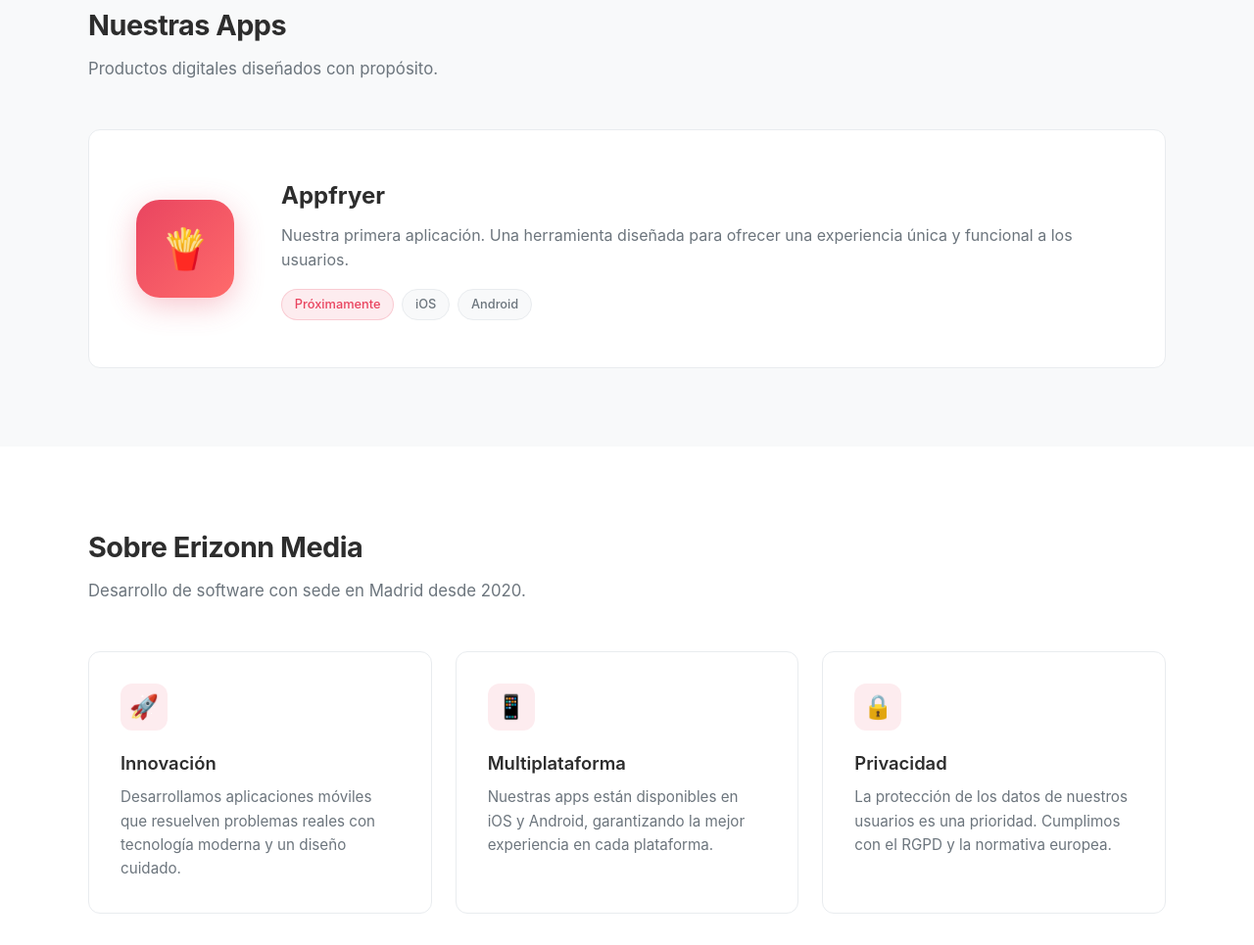
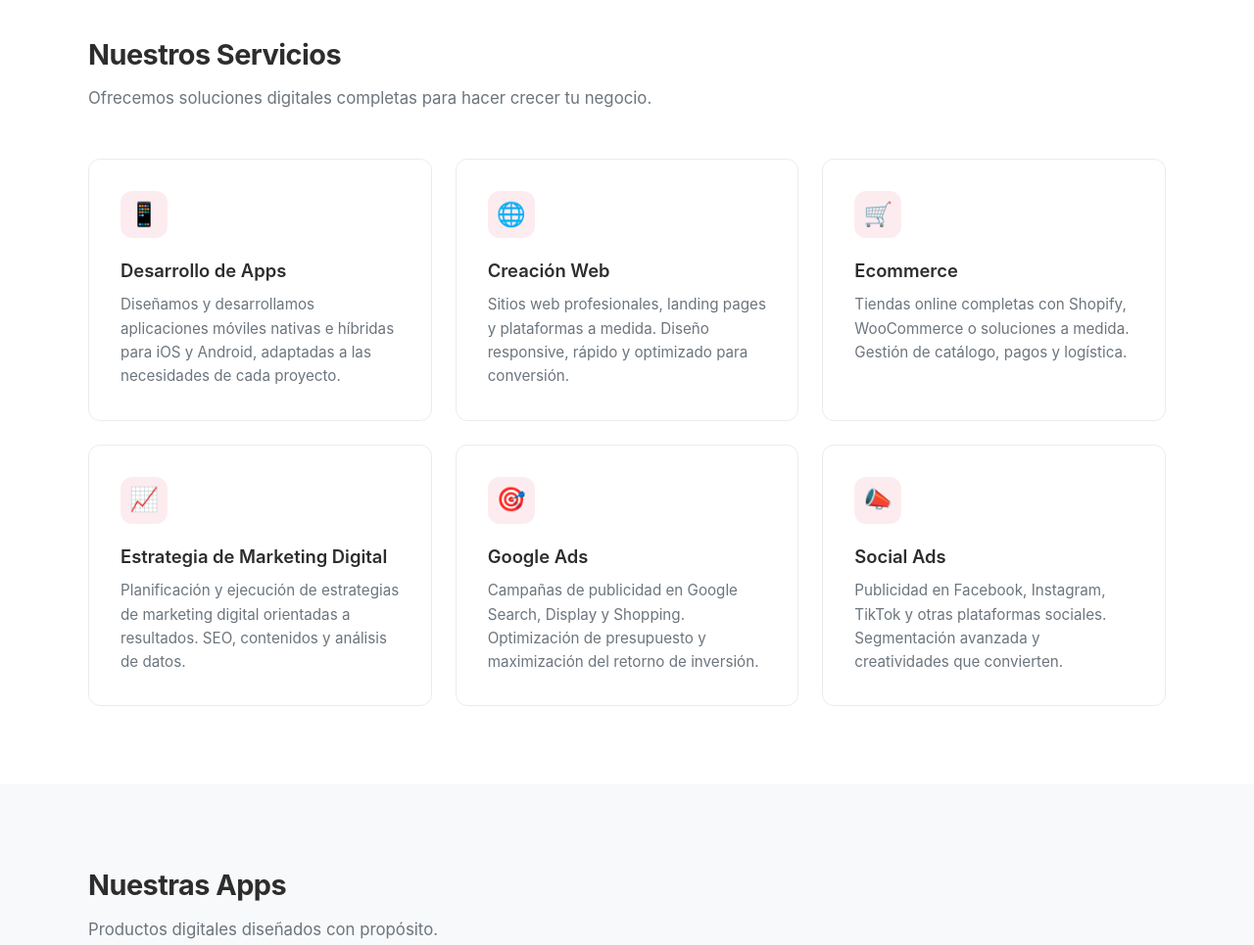
Before and after one commit to tottimilan/erizonn.com, a website: page public/index.html in a window 1280 px wide. Shown: the part 582-1547 px from the top of the page at 98% size. Drawn offline with Linux system fonts and the light colour scheme.

Commit message:
Add services section: web, ecommerce, marketing digital, Google Ads, Social Ads

```diff
--- a/public/index.html
+++ b/public/index.html
@@ -3,8 +3,8 @@
 <head>
   <meta charset="UTF-8">
   <meta name="viewport" content="width=device-width, initial-scale=1.0">
-  <title>Erizonn — Estudio de Desarrollo de Apps</title>
-  <meta name="description" content="Erizonn Media es un estudio de desarrollo de aplicaciones móviles con sede en Madrid. Creamos experiencias digitales innovadoras desde 2020.">
+  <title>Erizonn — Agencia Digital y Desarrollo de Apps</title>
+  <meta name="description" content="Erizonn Media es una agencia digital con sede en Madrid. Desarrollo de apps, creación web, ecommerce, marketing digital y publicidad online desde 2020.">
   <link rel="stylesheet" href="/css/style.css">
 </head>
 <body>
@@ -13,6 +13,7 @@
     <div class="nav-inner">
       <a href="/" class="nav-logo">erizonn<span>.</span></a>
       <ul class="nav-links" id="navLinks">
+        <li><a href="/#services">Servicios</a></li>
         <li><a href="/#apps">Apps</a></li>
         <li><a href="/#about">Sobre nosotros</a></li>
         <li><a href="/support.html">Soporte</a></li>
@@ -26,9 +27,49 @@
   </nav>
 
   <section class="hero">
-    <div class="hero-badge">Estudio de apps — Madrid, España</div>
-    <h1>Creamos apps que <span>importan</span></h1>
-    <p>Erizonn Media es un estudio de desarrollo de aplicaciones móviles. Diseñamos y construimos productos digitales desde 2020.</p>
+    <div class="hero-badge">Agencia digital — Madrid, España</div>
+    <h1>Soluciones digitales que <span>impulsan</span> tu negocio</h1>
+    <p>Erizonn Media es una agencia digital especializada en desarrollo de apps, creación web, ecommerce y marketing digital. Desde 2020 ayudamos a empresas a crecer en el entorno digital.</p>
+  </section>
+
+  <section class="section" id="services" style="background: var(--card-bg);">
+    <div class="section-inner">
+      <h2 class="section-title">Nuestros Servicios</h2>
+      <p class="section-subtitle">Ofrecemos soluciones digitales completas para hacer crecer tu negocio.</p>
+
+      <div class="cards">
+        <div class="card">
+          <div class="card-icon">📱</div>
+          <h3>Desarrollo de Apps</h3>
+          <p>Diseñamos y desarrollamos aplicaciones móviles nativas e híbridas para iOS y Android, adaptadas a las necesidades de cada proyecto.</p>
+        </div>
+        <div class="card">
+          <div class="card-icon">🌐</div>
+          <h3>Creación Web</h3>
+          <p>Sitios web profesionales, landing pages y plataformas a medida. Diseño responsive, rápido y optimizado para conversión.</p>
+        </div>
+        <div class="card">
+          <div class="card-icon">🛒</div>
+          <h3>Ecommerce</h3>
+          <p>Tiendas online completas con Shopify, WooCommerce o soluciones a medida. Gestión de catálogo, pagos y logística.</p>
+        </div>
+        <div class="card">
+          <div class="card-icon">📈</div>
+          <h3>Estrategia de Marketing Digital</h3>
+          <p>Planificación y ejecución de estrategias de marketing digital orientadas a resultados. SEO, contenidos y análisis de datos.</p>
+        </div>
+        <div class="card">
+          <div class="card-icon">🎯</div>
+          <h3>Google Ads</h3>
+          <p>Campañas de publicidad en Google Search, Display y Shopping. Optimización de presupuesto y maximización del retorno de inversión.</p>
+        </div>
+        <div class="card">
+          <div class="card-icon">📣</div>
+          <h3>Social Ads</h3>
+          <p>Publicidad en Facebook, Instagram, TikTok y otras plataformas sociales. Segmentación avanzada y creatividades que convierten.</p>
+        </div>
+      </div>
+    </div>
   </section>
 
   <section class="section" id="apps">
@@ -50,30 +91,12 @@
     </div>
   </section>
 
-  <section class="section" id="about" style="background: var(--card-bg);">
+  <section class="section" id="about">
     <div class="section-inner">
       <h2 class="section-title">Sobre Erizonn Media</h2>
-      <p class="section-subtitle">Desarrollo de software con sede en Madrid desde 2020.</p>
+      <p class="section-subtitle">Agencia digital con sede en Madrid desde 2020. Combinamos tecnología, diseño y estrategia para ofrecer soluciones digitales completas a empresas de todos los tamaños.</p>
 
-      <div class="cards">
-        <div class="card">
-          <div class="card-icon">🚀</div>
-          <h3>Innovación</h3>
-          <p>Desarrollamos aplicaciones móviles que resuelven problemas reales con tecnología moderna y un diseño cuidado.</p>
-        </div>
-        <div class="card">
-          <div class="card-icon">📱</div>
-          <h3>Multiplataforma</h3>
-          <p>Nuestras apps están disponibles en iOS y Android, garantizando la mejor experiencia en cada plataforma.</p>
-        </div>
-        <div class="card">
-          <div class="card-icon">🔒</div>
-          <h3>Privacidad</h3>
-          <p>La protección de los datos de nuestros usuarios es una prioridad. Cumplimos con el RGPD y la normativa europea.</p>
-        </div>
-      </div>
-
-      <div class="info-grid" style="margin-top: 3rem;">
+      <div class="info-grid" style="margin-top: 2rem;">
         <div class="info-item">
           <dt>Razón Social</dt>
           <dd>Erizonn Media S.L.</dd>
@@ -124,8 +147,8 @@
       <div>
         <h4>Empresa</h4>
         <ul class="footer-links">
+          <li><a href="/#services">Servicios</a></li>
           <li><a href="/#apps">Nuestras Apps</a></li>
-          <li><a href="/#about">Sobre nosotros</a></li>
           <li><a href="/support.html">Soporte y Contacto</a></li>
         </ul>
       </div>
```
